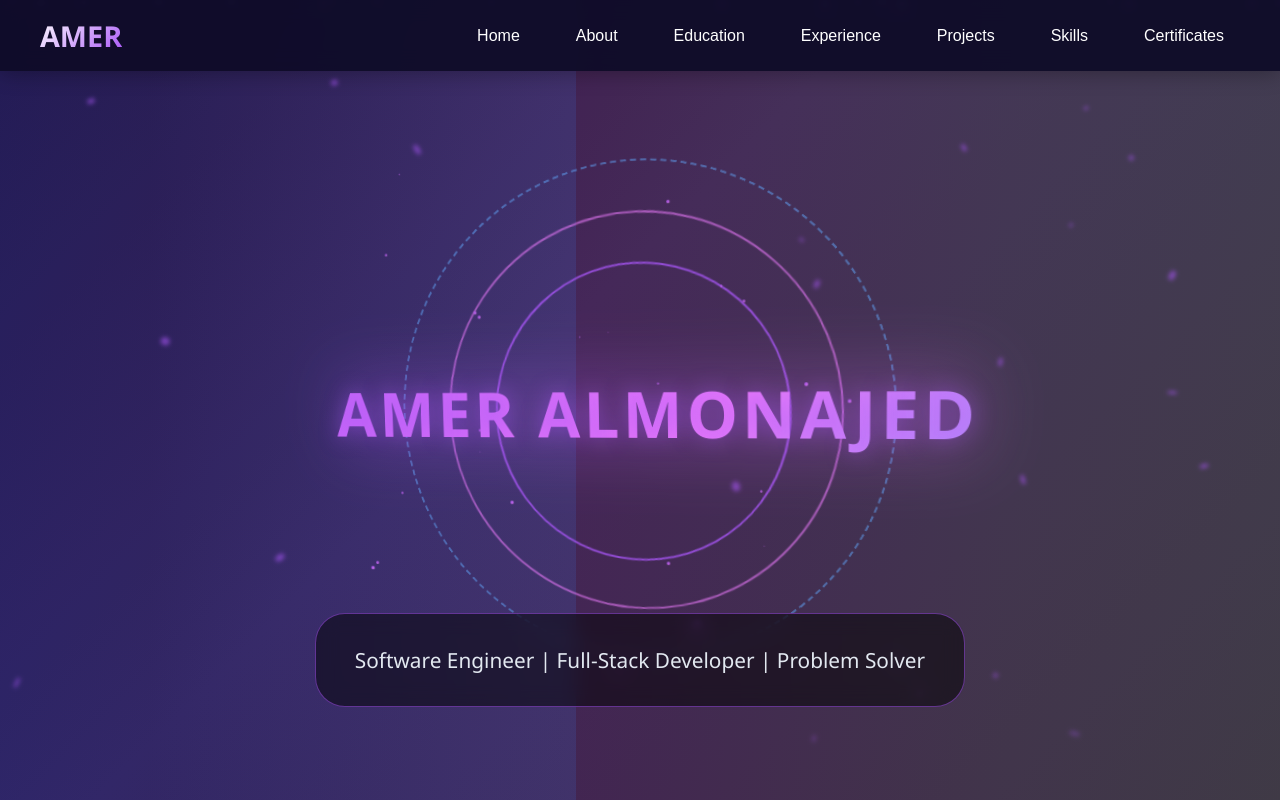
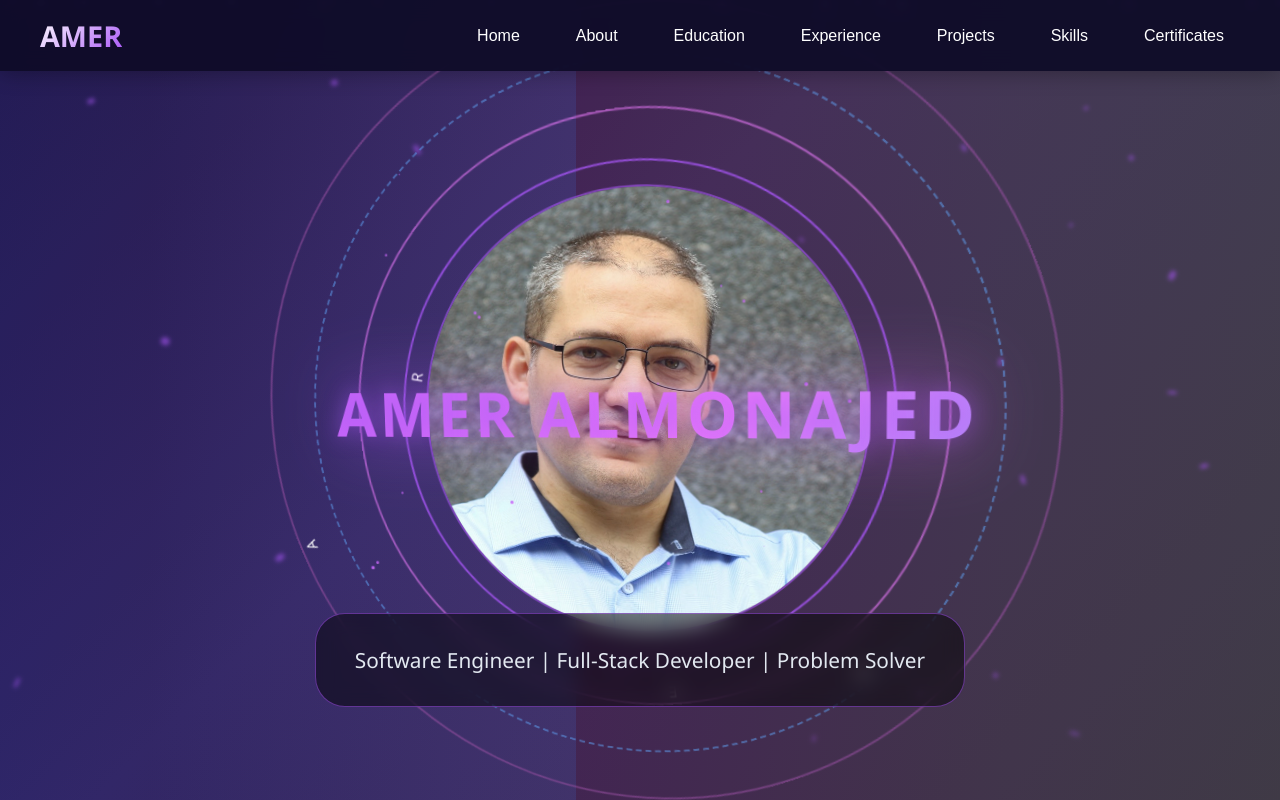
Before and after one commit to Al-Amer/my-personal-website-, a React (Create React App) app: page / in a window 1280 px wide. Shown: the top 800 px of the page. Built offline with nearby package versions, Linux system fonts and the light colour scheme.

Commit message:
add image to RotatingName.js

```diff
--- a/src/components/RotatingName.js
+++ b/src/components/RotatingName.js
@@ -84,25 +84,36 @@ const RotatingName = () => {
           border-radius: 50%;
           animation: orbit linear infinite;
         }
+        .ring-0 {
+          width: 450px;
+          height: 450px;
+        }
         .ring-1 {
-          width: 300px;
-          height: 300px;
+          width: 500px;
+          height: 500px;
           animation-duration: 8s;
           border-color: rgba(168, 85, 247, 0.8);
         }
         .ring-2 {
-          width: 400px;
-          height: 400px;
+          width: 600px;
+          height: 600px;
           animation-duration: 12s;
           animation-direction: reverse;
           border-color: rgba(232, 121, 249, 0.6);
         }
         .ring-3 {
-          width: 500px;
-          height: 500px;
+          width: 700px;
+          height: 700px;
           animation-duration: 16s;
           border-color: rgba(96, 165, 250, 0.5);
           border-style: dashed;
+        }
+        .ring-4 {
+          width: 800px;
+          height: 800px;
+          animation-duration: 20s;
+          animation-direction: reverse;
+          border-color: rgba(150, 79, 161, 0.6);
         }
         @keyframes orbit {
           from { transform: rotate(0deg); }
@@ -130,6 +141,7 @@ const RotatingName = () => {
           .ring-1 { width: 200px; height: 200px; }
           .ring-2 { width: 280px; height: 280px; }
           .ring-3 { width: 360px; height: 360px; }
+          .ring-4 { width: 440px; height: 440px; }
         }
       `}</style>
       <div className="rotating-name-container">
@@ -139,9 +151,12 @@ const RotatingName = () => {
             <div className="name-shadow"></div>
           </div>
           <div className="orbiting-rings">
-            <div className="ring ring-1"></div>
-            <div className="ring ring-2"></div>
-            <div className="ring ring-3"></div>
+            <img className='ring ring-0' src='IMG_5531.jpg' alt='Image'/>
+            <div className="ring ring-1">R
+            </div>
+            <div className="ring ring-2">E</div>
+            <div className="ring ring-3">M</div>
+            <div className="ring ring-4">A</div>
           </div>
           <div className="floating-particles">
             {[...Array(30)].map((_, i) => (
```
